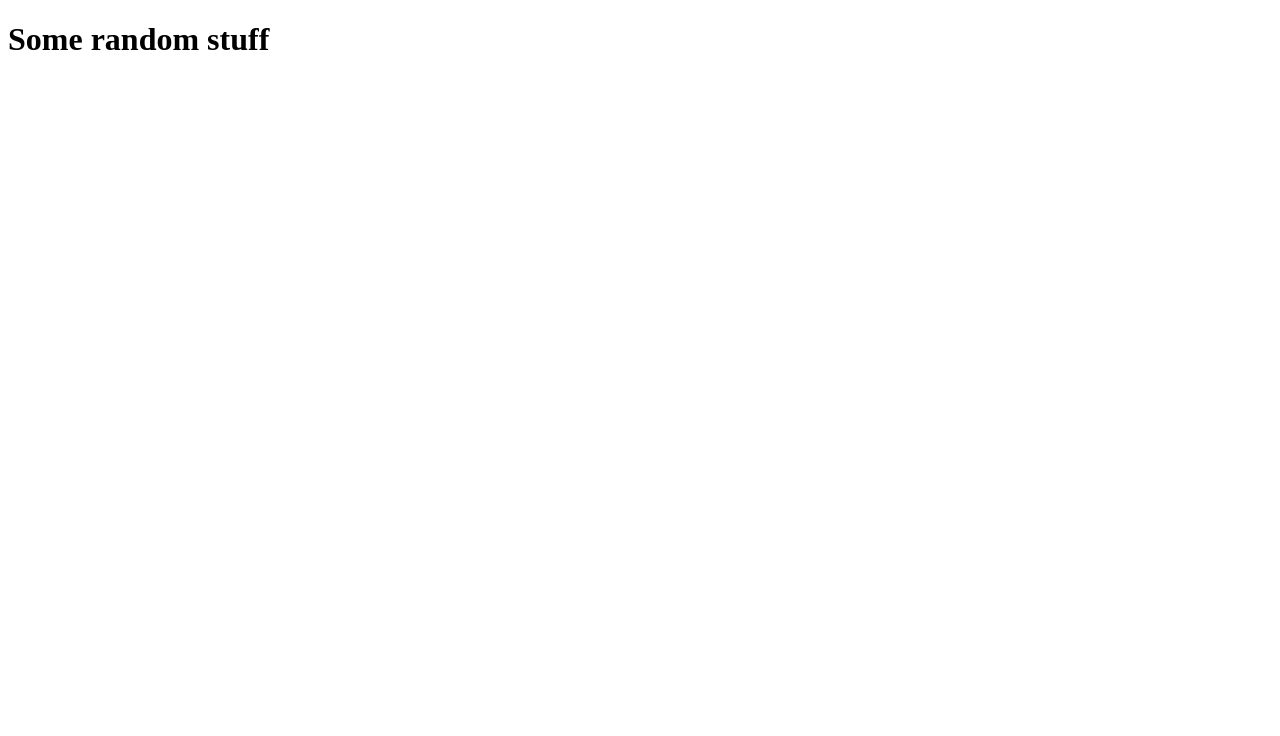
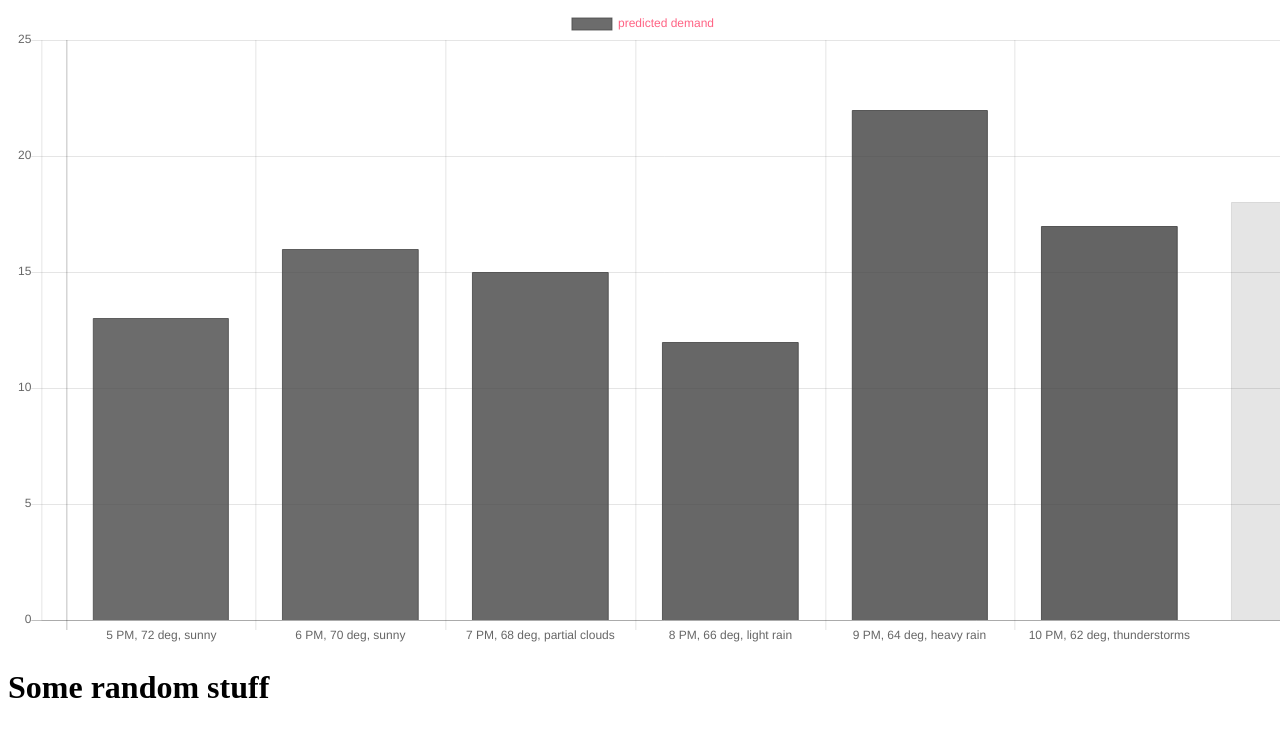
Before and after one commit to Whos-Faster-Taxi/front-end-stuff, a website: page public/home.html in a window 1280 px wide. Drawn offline with Linux system fonts and the light colour scheme.

Commit message:
dummy chart with dummy data

```diff
--- a/public/css/style.css
+++ b/public/css/style.css
@@ -0,0 +1,9 @@
+html, body {
+  width: 100%;
+  height: 100%;
+}
+
+#transitChart {
+  height: 40%;
+  width: 40%;
+}
--- a/public/home.html
+++ b/public/home.html
@@ -4,11 +4,14 @@
   <meta charset="utf-8">
   <meta http-equiv="X-UA-Compatible" content="IE=edge">
   <title>Who's Faster?</title>
-  <link rel="stylesheet" href="../public/css/style.css">
+  <link rel="stylesheet" href="css/style.css">
+  <script type="text/javascript" src="js/Chart.min.js" > </script>
+
 </head>
+<body>
+  <canvas id="transitChart"></canvas>
+  <h1>Some random stuff</h1>
+  <script type="text/javascript" src="js/demo-chart.js" async defer> </script>
 
-<chart id="transitChart"></chart>
-<body>
-  <h1>Some random stuff</h1>
 </body>
 </html>
--- a/public/js/demo-chart.js
+++ b/public/js/demo-chart.js
@@ -1,4 +1,5 @@
-import Chart from 'chart.min.js';
+console.log('chart data loaded');
+
 
 let todaysDate = new Date();
 const months  = ['January', 'February', 'March', 'April', 'May', 'June', 'July', 'August', 'September', 'October', 'November', 'December']
@@ -12,51 +13,65 @@ formattedDate = {
 function listHours(hour, num) {
   hourList = [];
   for (let i = 0; i < num; i++) {
-    let eachHour = hour + i < 11 ? `${hour + i + 1} AM` : `${hour - 11 + i} PM`
+    let eachHour = hour + i < 12 ? `${hour + i + 1} AM` : `${hour - 11 + i} PM`
     hourList.push(eachHour);
   }
   return hourList;
 }
 
-weatherByHour = {
-  conditions: ['sunny', 'sunny', 'partial clouds', 'light rain', 'heavy rain' ],
+const weatherByHour = {
+  conditions: ['sunny', 'sunny', 'partial clouds', 'light rain', 'heavy rain', 'thunderstorms' ],
   temperature: [ 72, 70, 68, 66, 64, 62 ],
 }
-transitData = {
+const transitData = {
   uberPredict: [13, 16, 15, 12, 22, 17, 18 ],
   taxiPredict: [12, 15, 23, 23, 25, 12, 27 ],
 }
 
+function setBarColors(arr) {
+  return arr.map((val) => {
+    color = parseInt(val)
+    return `rgba(${color}, ${color}, ${color}, .8)`
+  });
+}
+
+function createLabels(val, temp, cond) {
+  const hours = listHours(todaysDate.getHours(), val.length)
+  labels = [];
+  for (let i = 0; i < val.length - 1; i++) {
+   labels.push(`${hours[i]}, ${temp[i]} deg, ${cond[i]}`)
+   }
+   return labels
+}
+
+
+let barLabels = createLabels(transitData.uberPredict, weatherByHour.temperature, weatherByHour.conditions)
+
+console.log(barLabels)
+const barColors = setBarColors(weatherByHour.temperature);
+
+console.log(barColors)
+
 var ctx = document.getElementById("transitChart").getContext('2d');
-function createChart (ctx, transitData, weatherByHour) {
-  let transitChart = new Chart(ctx {
-      const times = {
+  let transitChart = new Chart(ctx, {
         type: 'bar',
         data: {
-            labels: listHours(todaysDate.getHours(), 6);
+            labels: barLabels,
             datasets: [{
                 label: 'predicted demand',
                 data: transitData.uberPredict,
-                backgroundColor: [
-                    'rgba(255, 99, 132, 0.2)',
-                    'rgba(54, 162, 235, 0.2)',
-                    'rgba(255, 206, 86, 0.2)',
-                    'rgba(75, 192, 192, 0.2)',
-                    'rgba(153, 102, 255, 0.2)',
-                    'rgba(255, 159, 64, 0.2)'
-                ],
-                borderColor: [
-                    'rgba(255,99,132,1)',
-                    'rgba(54, 162, 235, 1)',
-                    'rgba(255, 206, 86, 1)',
-                    'rgba(75, 192, 192, 1)',
-                    'rgba(153, 102, 255, 1)',
-                    'rgba(255, 159, 64, 1)'
-                ],
+                backgroundColor: barColors,
+                borderColor: barColors,
                 borderWidth: 1
             }]
         },
         options: {
+          legend: {
+            display: true,
+            labels: {
+                fontColor: 'rgb(255, 99, 132)'
+            }
+        },
             scales: {
                 yAxes: [{
                     ticks: {
@@ -65,7 +80,4 @@ function createChart (ctx, transitData, weatherByHour) {
                 }]
             }
         }
-      }
     });
-  })
-}
```
